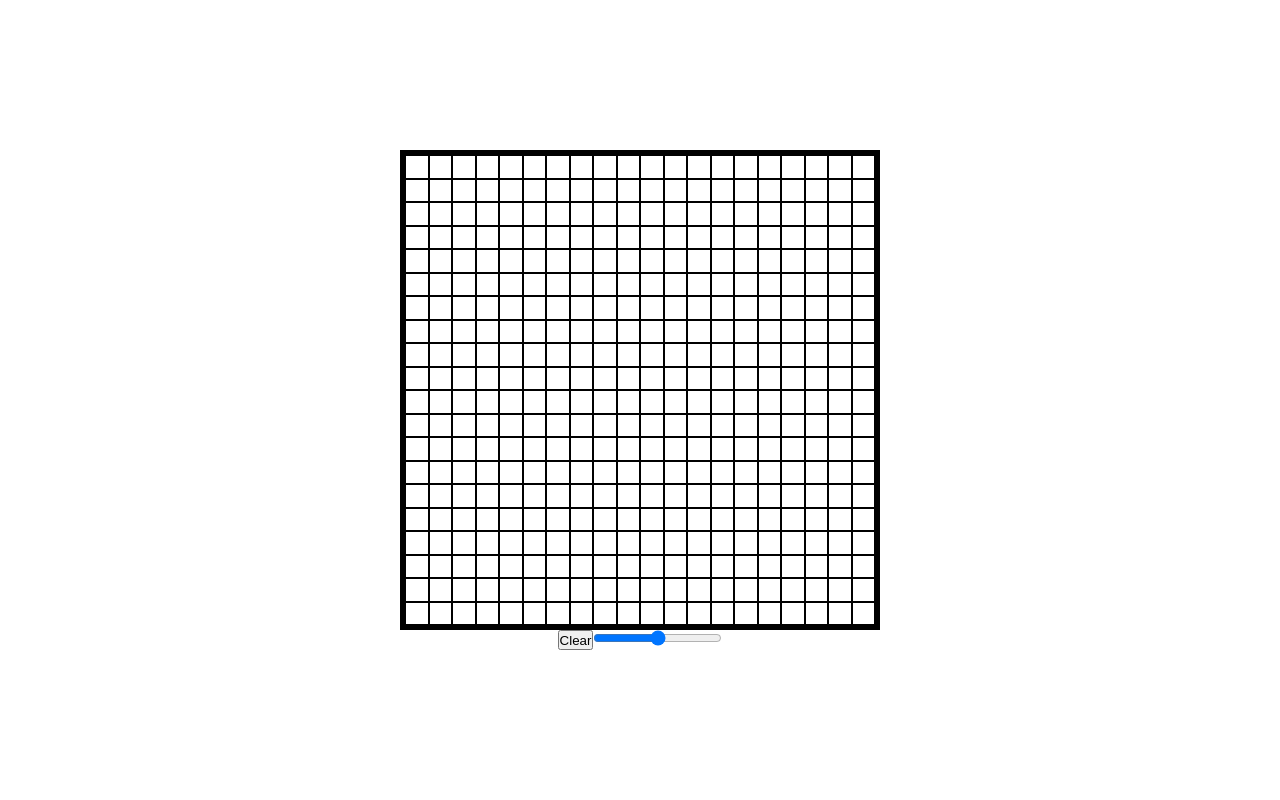
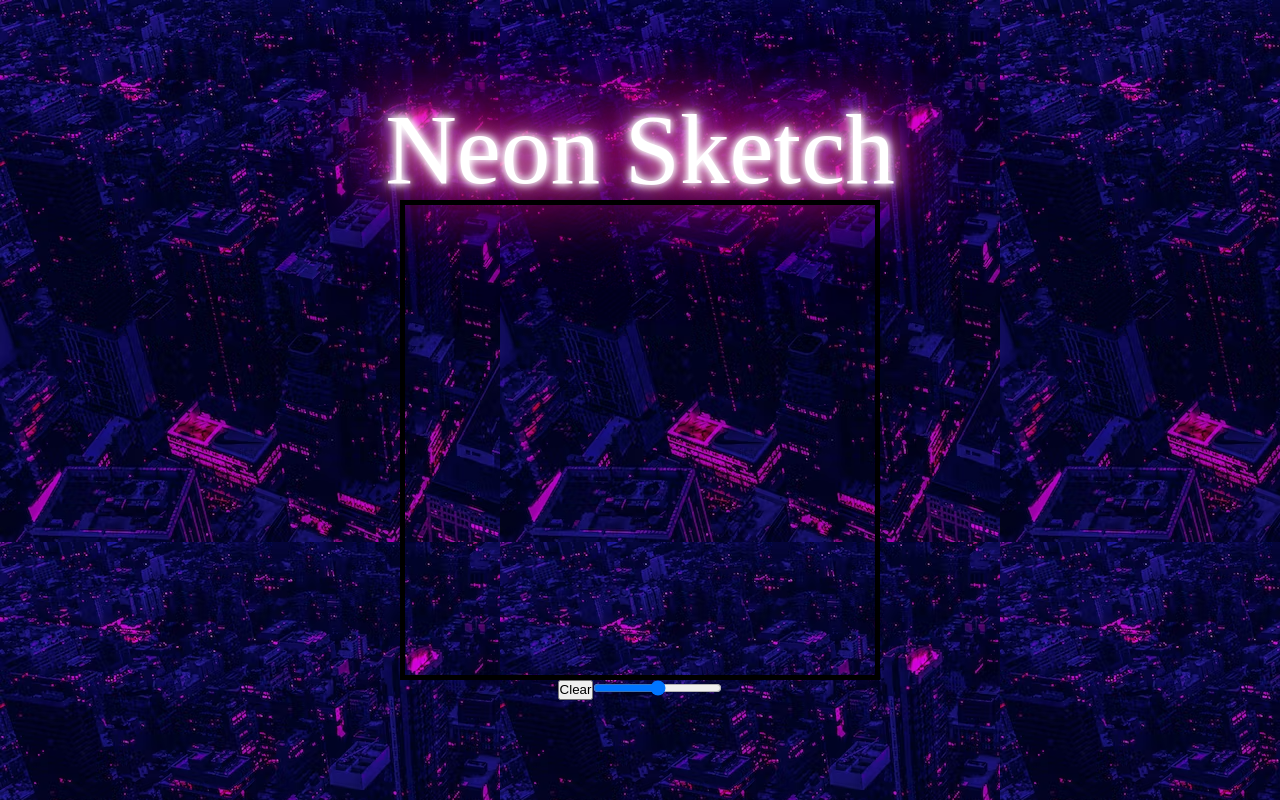
Before and after one commit to bar-wd/etch-a-sketch, a plain HTML site: page index.html in a window 1280 px wide. Drawn offline with Linux system fonts and the light colour scheme; a web font is replaced by a local one.

Commit message:
Neon Sketch header and pink background color
Added the neon header. Changed the background color for the squares from black to pink.

```diff
--- a/index.html
+++ b/index.html
@@ -10,9 +10,17 @@
       href="./images/rock-removebg-preview.png"
     /> -->
     <script src="main.js" defer></script>
+    <link
+      href="https://fonts.googleapis.com/css?family=Vibur:400"
+      rel="stylesheet"
+      type="text/css"
+    />
     <title>Etch-A-Sketch</title>
   </head>
   <body>
+    <div>
+      <h1 class="neonText">Neon Sketch</h1>
+    </div>
     <div class="grid-container"></div>
     <div class="slide-btn-container">
       <button class="clear-btn">Clear</button>
--- a/style.css
+++ b/style.css
@@ -19,6 +19,7 @@ body {
   flex-direction: column;
   justify-content: center;
   align-items: center;
+  background-image: url('./images/ny.png');
 }
 
 div.grid-container {
@@ -32,13 +33,13 @@ div.grid-container {
 }
 
 .grid-container div {
-  border: solid black 1px;
+  /* border: solid black 1px; */
   height: auto;
   width: auto;
 }
 
 .grid-square-hover {
-  background-color: black;
+  background-color: #f09;
 }
 
 .slidecontainer {
@@ -50,3 +51,32 @@ div.grid-container {
 .slide-btn-container {
   display: flex;
 }
+
+/* Neon Styling */
+
+/* .neonText {
+  font-size: 35px;
+} */
+
+.neonText {
+  font-size: 6.2rem;
+  text-align: center;
+  font-weight: 400;
+  line-height: 1;
+  color: #fff;
+  text-shadow: 0 0 7px #fff, 0 0 10px #fff, 0 0 21px #fff, 0 0 42px #f09,
+    0 0 82px #f09, 0 0 92px #f09, 0 0 102px #f09, 0 0 151px #f09;
+  animation: pulsate 0.11s ease-in-out infinite alternate;
+}
+
+/* @keyframes pulsate {
+  100% {
+    text-shadow: 0 0 4px #fff, 0 0 11px #fff, 0 0 19px #fff, 0 0 40px #f09,
+      0 0 80px #f09, 0 0 90px #f09, 0 0 100px #f09, 0 0 150px #f09;
+  }
+
+  0% {
+    text-shadow: 0 0 4px #fff, 0 0 10px #fff, 0 0 18px #fff, 0 0 38px #f09,
+      0 0 73px #f09, 0 0 80px #f09, 0 0 94px #f09, 0 0 140px #f09;
+  }
+} */
```
Also changed, not shown: images/ny.png (added).
